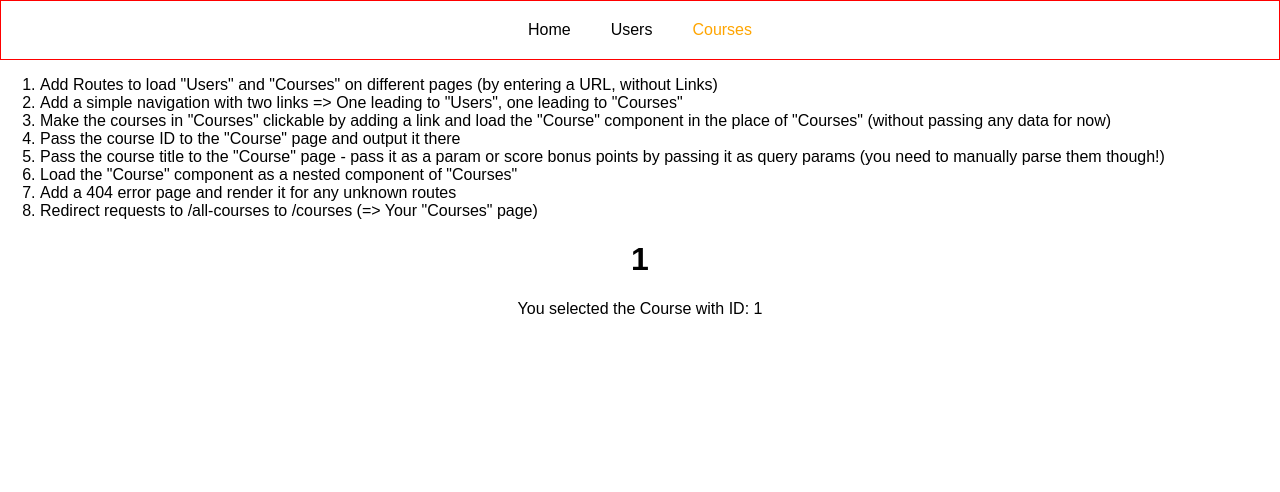
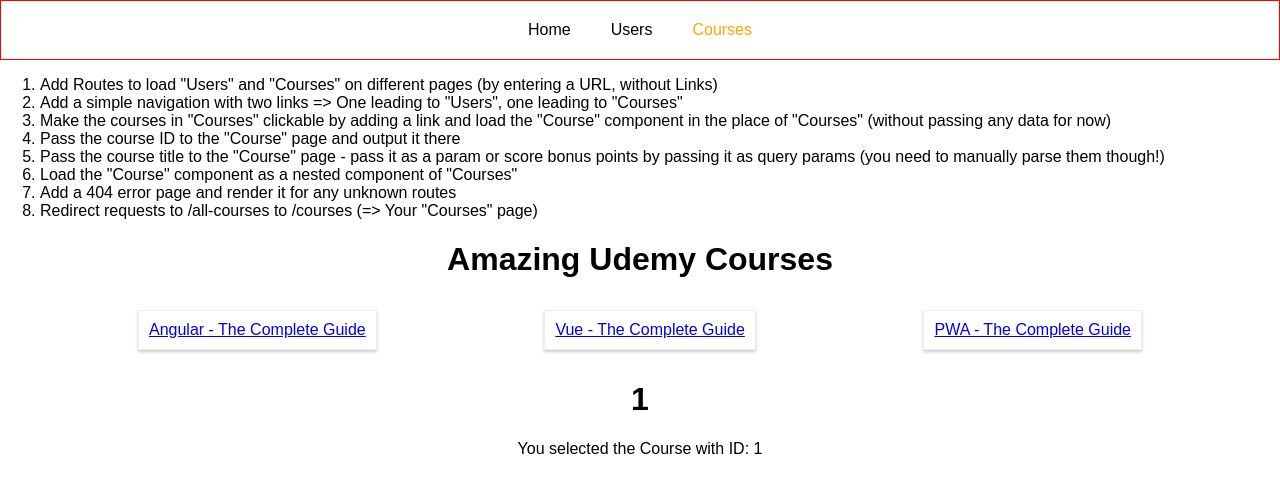
Before and after one commit to mecozma/routing-practice, a React (Create React App) app: page /courses/1/1 in a window 1280 px wide. Shown: the top 492 px of the page. Built offline with nearby package versions, Linux system fonts and the light colour scheme.

Commit message:
Rendered the Course component as a nested component of Courses

```diff
--- a/src/App.js
+++ b/src/App.js
@@ -4,7 +4,6 @@ import { BrowserRouter, Route, NavLink } from "react-router-dom";
 import "./App.css";
 import Courses from "./containers/Courses/Courses";
 import Users from "./containers/Users/Users";
-import Course from "./containers/Course/Course";
 
 class App extends Component {
   render() {
@@ -64,9 +63,8 @@ class App extends Component {
               page)
             </li>
           </ol>
-          <Route path="/courses" exact component={Courses} />
+          <Route path="/courses" component={Courses} />
           <Route path="/users" component={Users} />
-          <Route path="/courses/:id/:title" component={Course} />
         </div>
       </BrowserRouter>
     );
--- a/src/containers/Courses/Courses.js
+++ b/src/containers/Courses/Courses.js
@@ -1,7 +1,8 @@
 import React, { Component } from "react";
 
-import { Link } from "react-router-dom";
+import { Link, Route } from "react-router-dom";
 import "./Courses.css";
+import Course from "../Course/Course";
 
 class Courses extends Component {
   state = {
@@ -24,15 +25,15 @@ class Courses extends Component {
           {this.state.courses.map(course => {
             return (
               <Link
+                key={course.id}
                 to={this.props.match.url + "/" + course.id + "/" + course.title}
-                key={course.id}>
-                <article className="Course" >
-                  {course.title}
-                </article>
+              >
+                <article className="Course">{course.title}</article>
               </Link>
             );
           })}
         </section>
+        <Route path={this.props.match.url + "/:id/:title"} component={Course} />
       </div>
     );
   }
```
